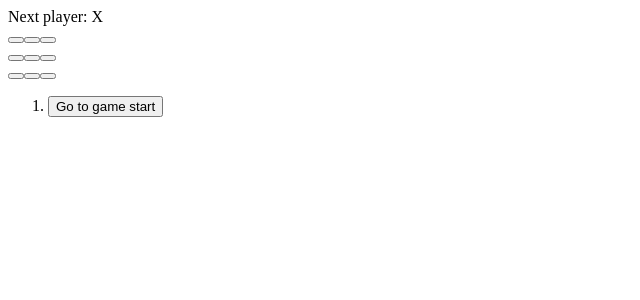
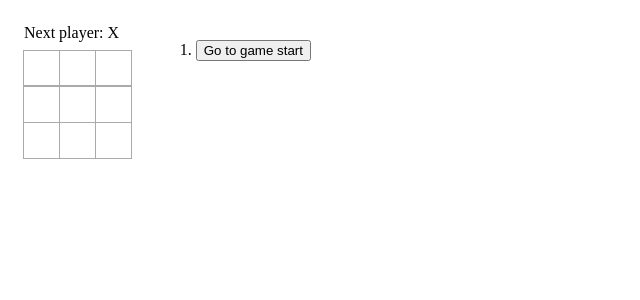
Before and after one commit to n-ce/TicTacToe, a React (Vite) app: page / in a window 1280 px wide. Shown: the top 300 px of the page, without its empty margins (0-640 px from the left). Built offline with nearby package versions, Linux system fonts and the light colour scheme.

Commit message:
Initial Commit

```diff
--- /dev/null
+++ b/src/App.css
@@ -0,0 +1,33 @@
+ body {
+	height:100%;
+	padding: 1rem;
+}
+.status{
+	margin:0;
+	padding:0;
+	margin-bottom:0.5rem;
+}
+.square{
+	height:2.3rem;
+	width:2.3rem;
+	font-weight:bolder;
+	font-size:1.6rem;
+	background:none;
+	line-height:1.6rem;
+	margin-left: -0.6px;
+	margin-right: -0.3px;
+	border:1px solid #aaa;
+}
+.board-row{
+	display:flex;
+	height:2.3rem;
+	margin-top:-0.5px;
+	margin-bottom:-0.25px;
+}
+
+.game{
+	display:flex;
+}
+.game-board{
+	margin-right:1.5rem
+}
--- a/src/Board.jsx
+++ b/src/Board.jsx
@@ -1,5 +1,4 @@
 import calculateWinner from './calculateWinner.js';
-
 
 function Square({ value, onSquareClick }) {
   return (
@@ -28,6 +27,9 @@ export default function Board({ xIsNext, squares, onPlay }) {
     'Winner: ' + winner :
     'Next player: ' + (xIsNext ? 'X' : 'O');
 
+
+
+
   return (
     <>
       <div className="status">{status}</div>
--- a/src/Game.jsx
+++ b/src/Game.jsx
@@ -3,7 +3,7 @@ import Board from './Board';
 
 export default function Game() {
   const [history, setHistory] = useState([Array(9).fill(null)]);
-  const [currentMove, setCurrentMove] = useState(0);
+	const [currentMove, setCurrentMove] = useState(0);
   const xIsNext = currentMove % 2 === 0;
   const currentSquares = history[currentMove];
 
@@ -13,20 +13,16 @@ export default function Game() {
     setCurrentMove(nextHistory.length - 1);
   }
 
-  function jumpTo(nextMove) {
-    setCurrentMove(nextMove);
-  }
 
   const moves = history.map((squares, move) => {
-    let description;
-    if (move > 0) {
-      description = 'Go to move #' + move;
-    } else {
-      description = 'Go to game start';
-    }
+    const description =
+    move > 0 ?
+      'Go to move #' + move :
+      'Go to game start';
+
     return (
       <li key={move}>
-        <button onClick={() => jumpTo(move)}>{description}</button>
+        <button onClick={() => setCurrentMove(move)}>{description}</button>
       </li>
     );
   });
--- a/src/index.jsx
+++ b/src/index.jsx
@@ -1,7 +1,7 @@
 import React from 'react'
 import ReactDOM from 'react-dom/client'
 import Game from './Game'
-
+import './App.css'
 ReactDOM.createRoot(document.getElementById('root')).render(
 	<React.StrictMode>
 		<Game/>
```
